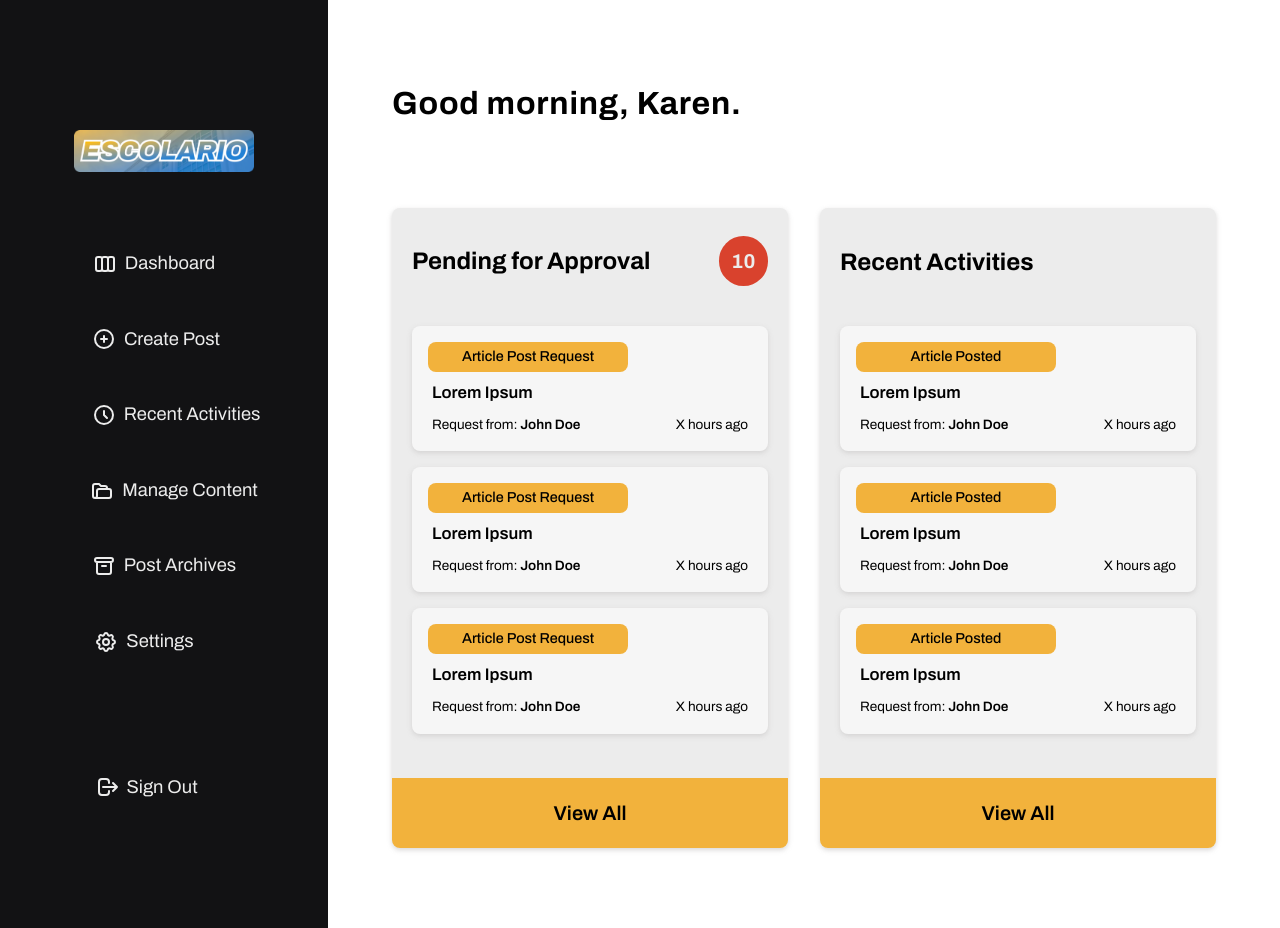
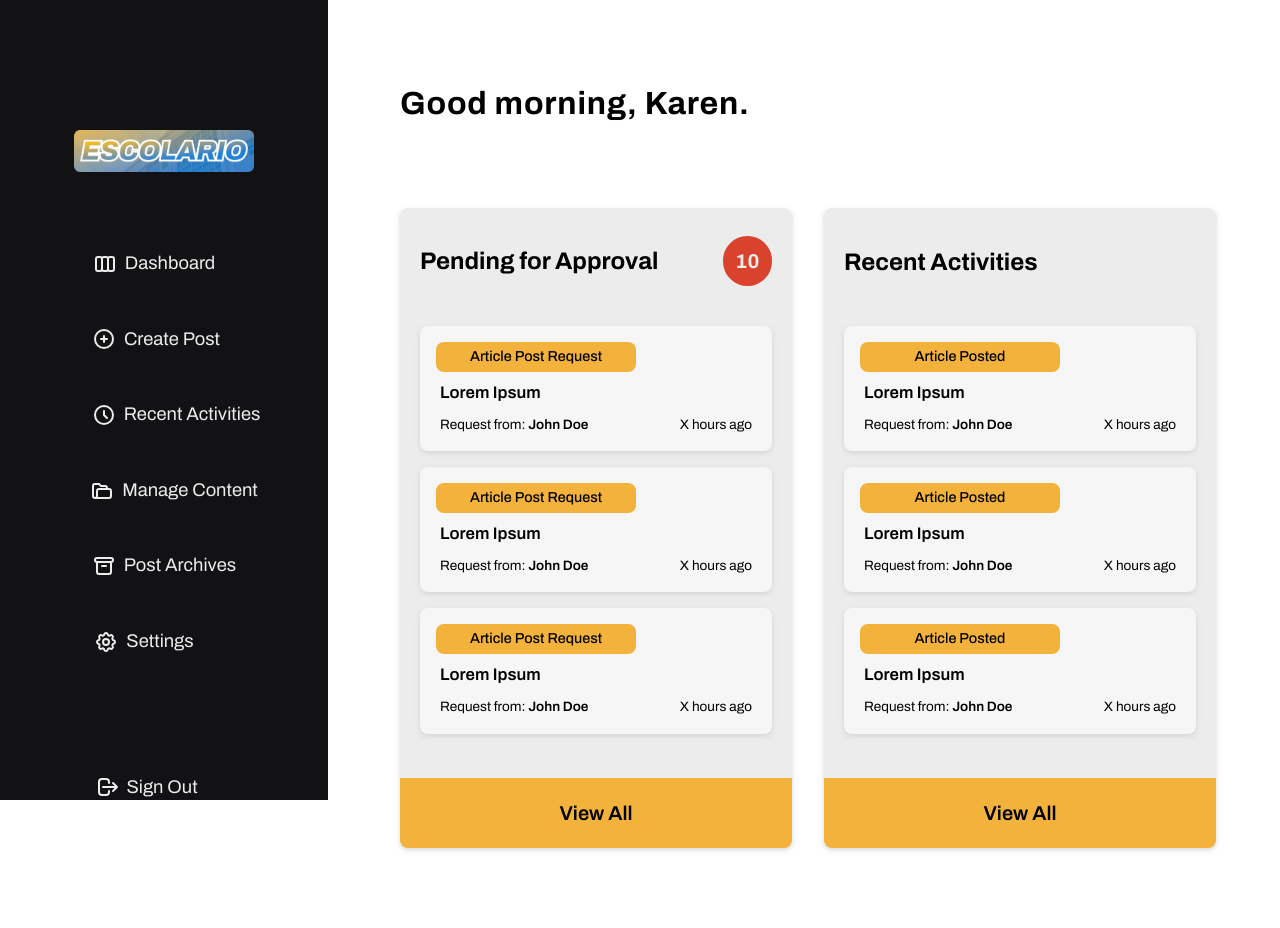
Before and after one commit to judgemongcal/se-becarios-cms, a React (Vite) app in the folder becarios-admin/: page /dashboard in a window 1280 px wide. Built offline with nearby package versions, Linux system fonts and the light colour scheme.

Commit message:
adjusted NavBar side scroll behavior

```diff
--- a/becarios-admin/src/components/global/NavBar.jsx
+++ b/becarios-admin/src/components/global/NavBar.jsx
@@ -12,7 +12,7 @@ import { NavLink } from 'react-router-dom';
 
 function NavBar() {
   return (
-    <nav className="bg-brand-black  hidden h-[100%] min-h-[100vh] flex-col items-center gap-[3.5rem] text-white md:w-[20.5rem] lg:flex">
+    <nav className="bg-brand-black  fixed hidden h-[100%] min-h-[100vh] flex-col items-center gap-[3.5rem] text-white md:w-[20.5rem] lg:flex">
       <img
         src="./src/assets/org_logo.png"
         alt=""
--- a/becarios-admin/src/pages/Dashboard.jsx
+++ b/becarios-admin/src/pages/Dashboard.jsx
@@ -14,7 +14,7 @@ function Dashboard() {
         <NavBarMobile />
       </div>
 
-      <div className="content flex w-[100%] flex-col gap-[5rem] px-9 md:mb-[5rem] md:px-16 lg:mt-[3rem]">
+      <div className="content ml-[21rem] flex w-[100%] flex-col gap-[5rem] px-9 md:mb-[5rem] md:px-16 lg:mt-[3rem]">
         <Greeting name="Karen" />
         <div className="lists flex flex-col gap-[2rem] xl:flex-row">
           <RequestList />
```
